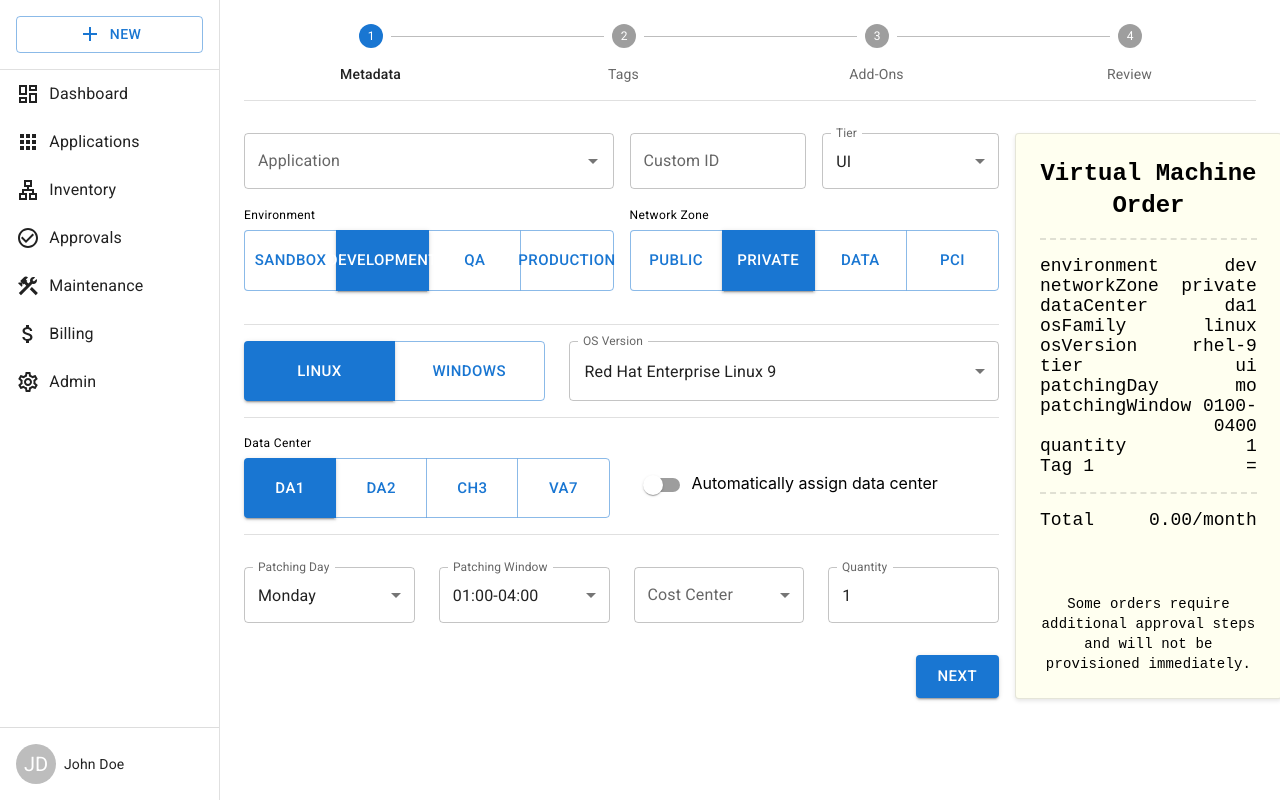
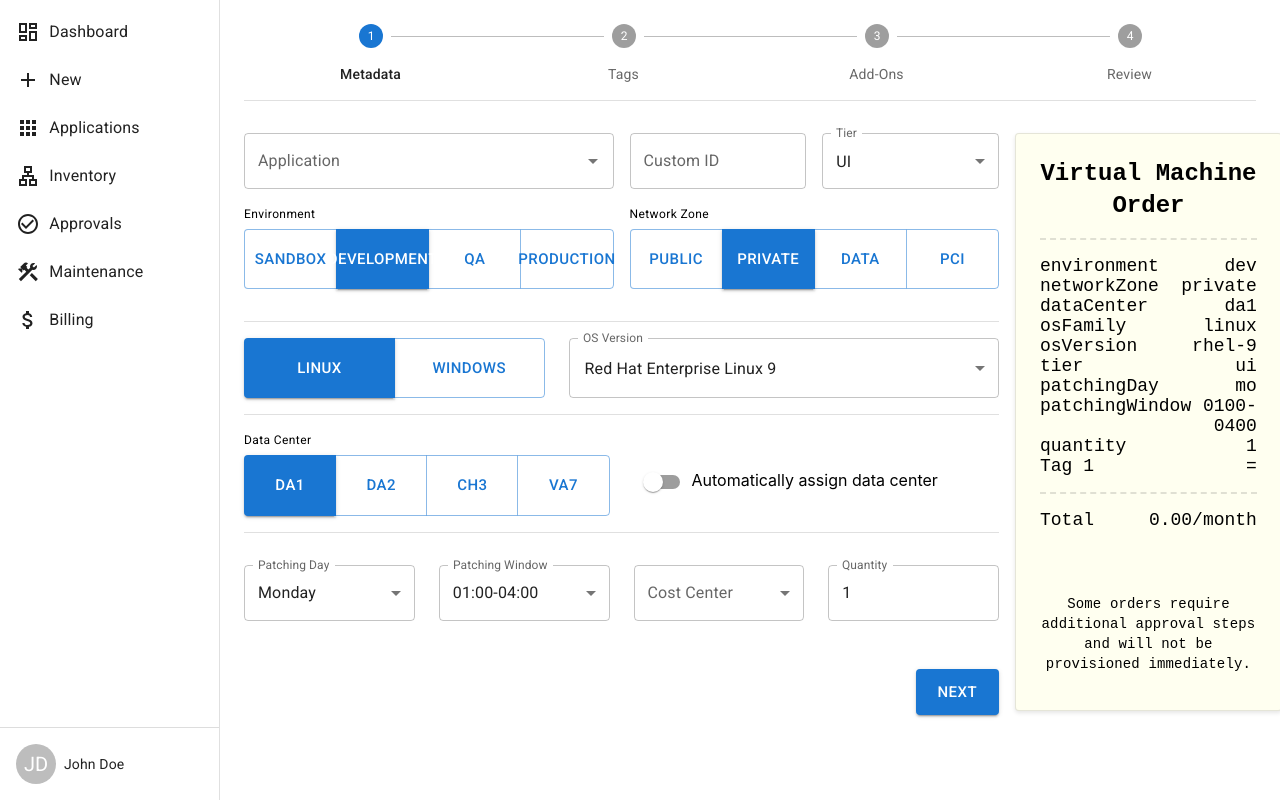
Before and after one commit to kevinharv/platform-engineering, a React (Vite) app in the folder web/: page /new/vm in a window 1280 px wide. Built offline with nearby package versions, Linux system fonts and the light colour scheme.

Commit message:
fix: VM nav

```diff
--- a/web/src/app/new/vm/index.tsx
+++ b/web/src/app/new/vm/index.tsx
@@ -7,6 +7,7 @@ import { Placement } from "@/features/vm-request/components/Placement";
 import { Receipt } from "@/features/vm-request/components/Receipt";
 import { ResourceDetailsSection } from "@/features/vm-request/components/ResourceDetailsSection";
 import { ServerTier } from "@/features/vm-request/components/ServerTier";
+import { TagsSection } from "@/features/vm-request/components/TagsSection";
 import {
   Grid,
   Stepper,
@@ -42,8 +43,10 @@ function NewVM() {
         <Divider sx={{ marginY: 2 }} />
       </Grid>
 
+      <Grid container size={9}>
         {/* METADATA FORM FIELDS */}
-      <Grid container size={9}>
+        {step == 0 && (
+          <>
             <Grid size={6}>
               <ApplicationSelector />
             </Grid>
@@ -71,10 +74,40 @@ function NewVM() {
               <Placement />
               <Divider sx={{ marginY: 2 }} />
               <ResourceDetailsSection />
+            </Grid>
+          </>
+        )}
+
+        {/* TAGS FORM FIELDS */}
+        {step == 1 && (
+          <>
+            <Grid size={12}>
+              <TagsSection />
+            </Grid>
+          </>
+        )}
+
+        {/* ADD-ONS FORM FIELDS */}
+        {step == 2 && (
+          <>
+            <Grid size={12}>
+              <TagsSection />
+            </Grid>
+          </>
+        )}
+
+        {/* REVIEW PAGE */}
 
         {/* Form navigation buttons */}
         <Box
-            sx={{ display: "flex", justifyContent: "flex-end", mt: 4, gap: 2 }}
+          sx={{
+            display: "flex",
+            justifyContent: "flex-end",
+            width: "100%",
+            height: "8%",
+            mt: 4,
+            gap: 2,
+          }}
         >
           {step > 0 && (
             <Button variant="outlined" onClick={() => setStep(step - 1)}>
@@ -101,13 +134,6 @@ function NewVM() {
           )}
         </Box>
       </Grid>
-      </Grid>
-
-      {/* TAGS FORM FIELDS */}
-
-      {/* ADD-ONS FORM FIELDS */}
-
-      {/* REVIEW VIEW */}
 
       {/* RECEIPT SECTION */}
       {step < vmSteps.length - 1 && (
--- a/web/src/components/NavigationDrawer.tsx
+++ b/web/src/components/NavigationDrawer.tsx
@@ -2,8 +2,6 @@ import { Link } from "@tanstack/react-router";
 import {
   Avatar,
   Box,
-  Button,
-  Divider,
   Drawer,
   List,
   ListItem,
@@ -19,7 +17,6 @@ import {
   ConstructionOutlined,
   LanOutlined,
   CheckCircleOutline,
-  SettingsOutlined,
 } from "@mui/icons-material";
 
 const loggedInUser = {
@@ -36,6 +33,11 @@ const navEntries = [
     icon: <DashboardOutlined />,
     name: "Dashboard",
     link: "/",
+  },
+  {
+    icon: <AddOutlined />,
+    name: "New",
+    link: "/new",
   },
   {
     icon: <AppsOutlined />,
@@ -61,45 +63,29 @@ const navEntries = [
     icon: <AttachMoneyOutlined />,
     name: "Billing",
     link: "/billing",
-  },
-  {
-    icon: <SettingsOutlined />,
-    name: "Admin",
-    link: "/admin"
   }
 ];
 
 export default function NavigationDrawer({ children }: { children: any }) {
   return (
-    <Box sx={{ display: "flex", minHeight: "100vh" }}>
+    <Box sx={{ display: "flex", minHeight: '100vh' }}>
       <Drawer
         variant="permanent"
         sx={{
           width: drawerWidth,
           flexShrink: 1,
-          display: { xs: "none", md: "block" },
+          display: { xs: 'none', md: 'block' },
           [`& .MuiDrawer-paper`]: {
-            width: drawerWidth,
-            boxSizing: "border-box",
-            position: "relative",
-            height: "100vh",
-            top: 0,
-          },
+              width: drawerWidth,
+              boxSizing: "border-box",
+              position: 'relative',
+              height: '100vh',
+              top: 0
+            },
         }}
       >
         <Box sx={{ display: "flex", flexDirection: "column", height: "100%" }}>
           <List sx={{ flexGrow: 1 }}>
-            {/* New resource button */}
-            <ListItem sx={{ justifyContent: "center" }}>
-              <Button href="/new" variant="outlined" sx={{ px: 8, mb: 1 }}>
-                <AddOutlined sx={{ mr: 1 }} />
-                New
-              </Button>
-            </ListItem>
-
-            <Divider />
-
-            {/* Navigation tabs */}
             {navEntries.map((entry) => {
               return (
                 <ListItem disablePadding>
```
Lines whose indentation alone changed are shown as unchanged.
